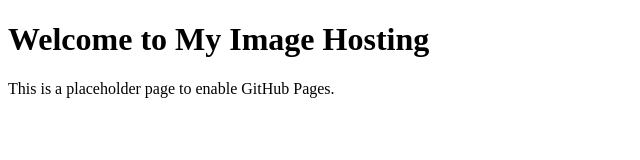
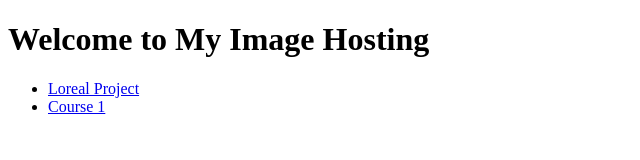
Before and after one commit to StanislauMalchanau/images, a plain HTML site: page index.html in a window 1280 px wide. Shown: the whole page, without its empty margins (0-640 px from the left). Drawn offline with Linux system fonts and the light colour scheme.

Commit message:
Update index.html

```diff
--- a/index.html
+++ b/index.html
@@ -2,10 +2,14 @@
 <html>
   <head>
     <meta charset="UTF-8">
-    <title>Image Hosting</title>
+    <title>My Projects</title>
   </head>
   <body>
     <h1>Welcome to My Image Hosting</h1>
-    <p>This is a placeholder page to enable GitHub Pages.</p>
+    <ul>
+      <li><a href="loreal/">Loreal Project</a></li>
+      <li><a href="kurs1/">Course 1</a></li>
+      <!-- Добавь другие проекты здесь -->
+    </ul>
   </body>
 </html>
```
